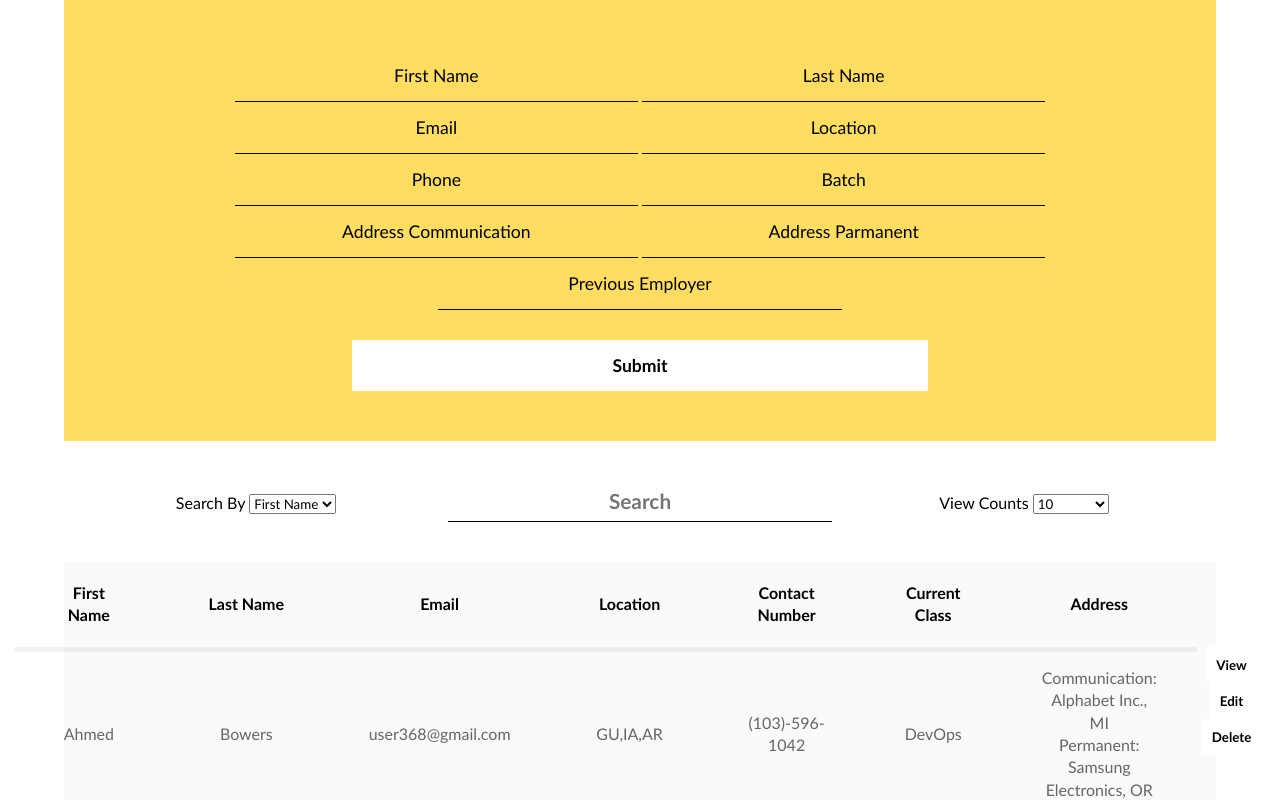
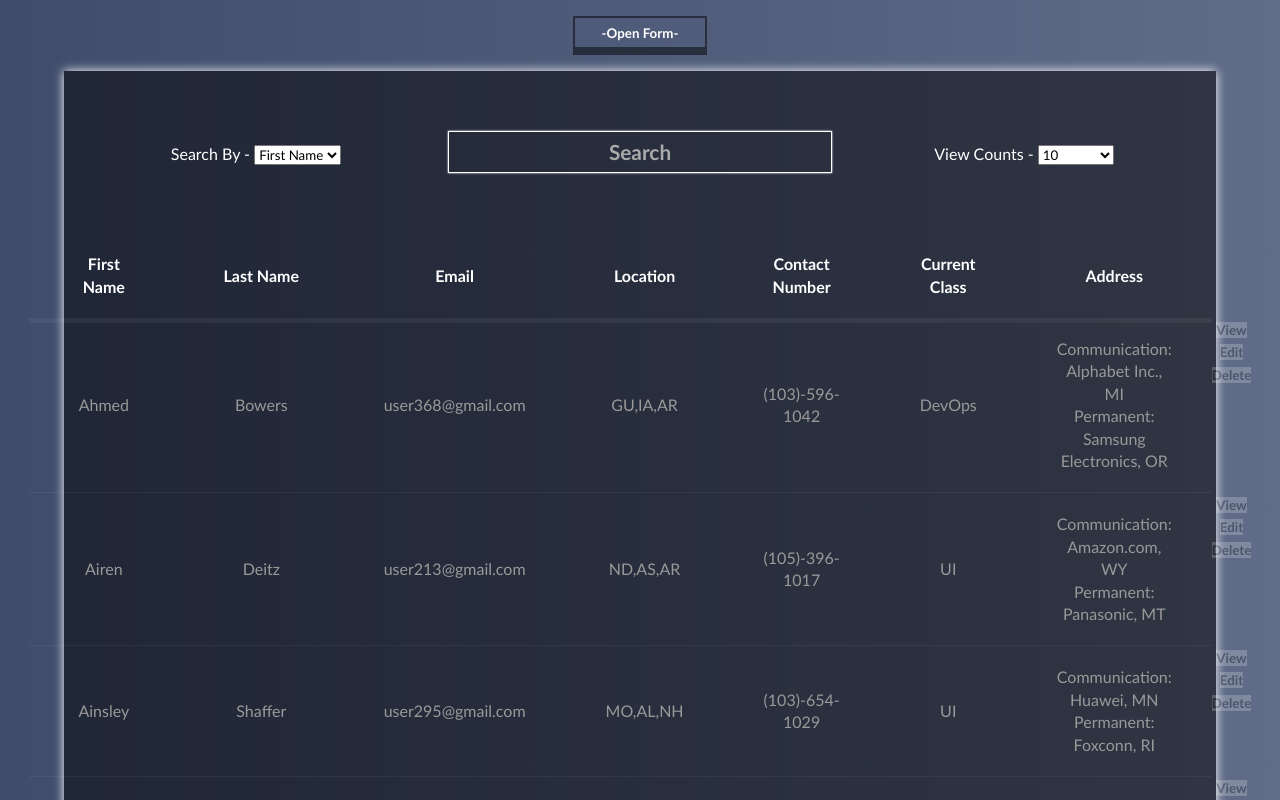
Before and after one commit to darshan137shah/Form-Details-and-Scroll-Events, a plain HTML site: page index.html in a window 1280 px wide. Shown: the top 800 px of the page. Drawn offline with nearby package versions, Linux system fonts and the light colour scheme.

Commit message:
User module with form module, Flex approached UI

```diff
--- a/app.js
+++ b/app.js
@@ -1,3 +1,12 @@
+a = true;
+$('.formToggle input').on('click', function() {
+  $('.labelTop').slideToggle();
+  $('#myForm').slideToggle(1000, function() {
+    (a) ? $('.formToggle input').val('-Close Form-') : $('.formToggle input').val('-Open Form-');
+    a = !a;
+  });
+})
+
 var main = {
   dataRoot: [],
 
@@ -29,7 +38,7 @@ var main = {
 
   displayTB: (length) => {
     $( "tr#head" ).siblings().remove();
-    for(var i = (main.dataRoot.length - 1) ; i > (main.dataRoot.length - 1 - length) ; i--){
+    for(var i = (main.dataRoot.length - 1) ; i > (main.dataRoot.length - 1) - length ; i--){
       if(main.dataRoot[i]) {
         $('#main_table').append(`<tr id="user_${i}">`);
         $('#user_' +[i]).prepend(`<td>${main.dataRoot[i]["firstname"]}</td>`);
@@ -75,9 +84,9 @@ var newPromise = new Promise(function(res, rej) {
   if(!localStorage.storedData) {
       var data =   $.ajax({
           type: "GET",
-          url: "http://127.0.0.1:8001/data.json",
+          url: "http://127.0.0.1:8000/data.json",
           success: function(data) {
-            return "success";
+            return data;
           },
           error: function(err) {
             return err;
@@ -127,6 +136,7 @@ $('#btn1').click(function() {
     alert(`Please fill the followings: ${val}`);
   } else {
     main.updateLS(newObj);
+    $('form#myForm')[0].reset();
   }
 })
 
@@ -150,17 +160,16 @@ var viewContent = function(id, isEditable) {
       <input type="button" id="updateData_${id}" name="btn1" value="Submit"></td>
     `;
     $("td[class='views"+id+"']").html(form);
-    // $('.views'+id+' input').attr('disabled', true);
   } else if(eleCss == 'table-row-group') {
-    ele.css('display','none');
+    ele.fadeOut('slow');
   } else {
-    ele.css('display','table-row-group');
+    ele.fadeIn('slow');
   }
 
   if (isEditable) {
-    $(`#updateData_${id}`).css('display', '');
+    $(`#updateData_${id}`).fadeIn('slow');;
   } else {
-    $(`#updateData_${id}`).css('display', 'none');
+    $(`#updateData_${id}`).fadeOut('slow');;
   }
 }
 
@@ -229,11 +238,15 @@ $('table').on('click', 'input[id^=delete]', function() {
 //View Counts Event
 $('.counts').change(function() {
   if(this.value == 'onscroll') {
-    k = 10;
-    main.displayTB(10);
+    k = 20;
+    main.displayTB(20);
     $(window).scroll(function() {
          if(($(window).scrollTop() + $(window).height()) == $(document).height()) {
            if (k == main.dataRoot.length) {
+             var checkWarn = $('.warning');
+             if(checkWarn.length <= 0) {
+               $('table').after("<h2 class='warning'> No more records available</h2>")
+             }
             } else if (k <= (main.dataRoot.length-10)) {
                k = k + 10;
                main.displayTB(k);
@@ -245,6 +258,7 @@ $('.counts').change(function() {
     });
   } else {
     k = undefined;
+    if($('.warning').length > 0) $('.warning').remove();
     main.displayTB(this.value);
   }
 })
@@ -259,9 +273,11 @@ function myFunction(keyValue, f) {
   var tr = $("tr[id^='user'] > td:nth-of-type(" + f + ")");
    tr.each(function(index, e)  {
     if($(e).text().toUpperCase().indexOf(filter) > -1) {
-      $(this).parent().css('display', '')
+      // $(this).parent().css('visibility', 'visible');
+      $(this).parent().fadeIn("def");
     } else {
-      $(this).parent().css('display', 'none')
+      // $(this).parent().css('visibility', 'hidden');
+      $(this).parent().fadeOut("def");
     }
   })
 }
--- a/index.html
+++ b/index.html
@@ -10,8 +10,13 @@
   crossorigin="anonymous"></script>
   </head>
   <body>
+    <div class="formToggle">
+      <input type="button" name="" value="-Open Form-">
+    </div>
+
 
     <main>
+      <div class="labelTop"> </div>
       <form id="myForm">
         <input type="text" name="firstname" value="" placeholder="First Name" required>
         <input type="text" name="lastname" value=""  placeholder="Last Name" required>
@@ -28,7 +33,7 @@
       <div class="disp-nav">
 
         <span>
-          <label for="searchby" id="searchby">Search By</label>
+          <label for="searchby" id="searchby">Search By - </label>
           <select class="searchby" name="searchby">
             <option value="1">First Name</option>
             <option value="2">Lastname</option>
@@ -43,7 +48,7 @@
         <span><input type="text" name="search" id="search" value="" placeholder="Search"></span>
 
         <span>
-          <label for="counts">View Counts</label>
+          <label for="counts">View Counts - </label>
           <select class="counts" name="counts" id="counts">
             <option value="10">10</option>
             <option value="20">20</option>
--- a/master.css
+++ b/master.css
@@ -5,10 +5,43 @@
   font-family: calibri;
 }
 
+tr {
+  /* transition: all 1s; */
+}
+
 body {
   height: auto;
   width: 90%;
   margin: 0 auto;
+  background: #606c88;  /* fallback for old browsers */
+  background: -webkit-linear-gradient(to right, #3f4c6b, #606c88);  /* Chrome 10-25, Safari 5.1-6 */
+  background: linear-gradient(to right, #3f4c6b, #606c88); /* W3C, IE 10+/ Edge, Firefox 16+, Chrome 26+, Opera 12+, Safari 7+ */
+}
+
+.formToggle {
+  position:relative;
+  left: 0;
+  top: 0;
+  margin: 1rem auto;
+  text-align: center;
+}
+
+.formToggle input {
+  border: none;
+  margin: 0em 0;
+  padding: 0.5em 2em;
+  background: none;
+  outline: none;
+  font-weight: bold;
+  cursor: pointer;
+  border: 2px solid rgba(0, 0, 0, 0.5);
+  border-bottom-width: 8px;
+  color: #fff;
+  transition: all 1s;
+}
+
+.formToggle input:hover {
+  border: 2px solid rgba(0, 0, 0, 1);
 }
 
 main {
@@ -16,28 +49,48 @@ main {
   height: auto;
   display: flex;
   flex-direction: column;
+  box-shadow: 0px 0px 10px 0px #fff;
+  background: rgba(0, 0, 0, 0.5);
 }
+
+.labelTop {
+  width: 80%;
+  padding-bottom: 30px;
+  background: rgba(0, 0, 0, 0.2);
+  position: absolute;
+  left: 0;
+  right: 0;
+  margin: auto;
+  text-align: center;
+  border-bottom-left-radius: 70%;
+  border-bottom-right-radius: 70%;
+  display: none;
+}
+
 
 form#myForm {
   padding: 50px 0px;
-  background: rgba(254, 213, 58, 0.8);
   text-align: center;
+  display: none;
 }
 
 form#myForm input{
-  padding: 15px 5px;
+  padding: 15px 0px;
+  margin: 0px 20px;
   font-size: 1.1rem;
 }
 
 form#myForm input[type='text'] {
-  width: 35%;
+  width: 30%;
   background: transparent;
   border: none;
   border-bottom: 1px solid;
+  color: #fff;
+  text-transform: capitalize;
 }
 
 form#myForm input::placeholder{
-  color: #000;
+  color: rgba(255,255,255,0.5);
   text-align: center;
 }
 
@@ -47,26 +100,30 @@ form#myForm input:focus{
 
 form#myForm input[type="button"] {
   display: block;
-  width: 50%;
+  width: 20%;
   margin: 0 auto;
   margin-top: 30px;
-  background: #fff;
+  background: rgba(0, 0, 0, 0.4);
   outline: none;
   border: none;
   transition: all 0.5s;
   font-weight: bold;
+  text-shadow: 0 1px 0 rgba(0, 0, 0, 0.4);
+  color: rgba(255,255,255, 0.7);
 }
 
 form#myForm input[type="button"]:hover {
   color: rgba(254, 213, 58, 0.8);
   background-color: #000;
+  cursor: pointer;
 }
 
 div.disp-nav {
-  margin: 20px 0;
+  margin: 40px 0;
   text-align: center;
   display: flex;
   align-items: baseline;
+  color: #fff;
 }
 
 div.disp-nav span{
@@ -80,14 +137,25 @@ div.disp-nav span:nth-of-type(2){
 }
 
 div.disp-nav span:nth-of-type(2) input{
-    border: 0;
-    border-bottom: 1px solid;
+    background: none;
+    border: 1px solid;
     width: 100%;
     line-height: 2.5rem;
     text-align: center;
-    color: #000;
+    color: #fff;
     font-weight: bold;
     font-size: 1.3rem;
+    outline: none;
+    text-transform: capitalize;
+    box-shadow: 0px 0px 2px 0px #fff;
+}
+
+div.disp-nav span:nth-of-type(2) input:hover, div.disp-nav span:nth-of-type(2) input:focus {
+  box-shadow: 0px 2px 10px 0px #fff;
+}
+
+div.disp-nav span:nth-of-type(2) input::placeholder {
+  color: #aaa;
 }
 
 div.disp-nav span{
@@ -99,26 +167,22 @@ table {
   flex-wrap: wrap;
   border-collapse: collapse;
   text-align: center;
-  color: #666666;
+  color: #999999;
   font-weight: bold;
-  background: rgba(0, 0, 0, 0.02);
   justify-content: center;
   line-height: 1.4;
 }
 
-table tr {
-}
-
 table tr th {
-  color: #000;
+  color: #fff;
   font-weight: bold;
   border-bottom: none;
-  box-shadow: 0px 5px 0px 0px rgba(0, 0, 0, 0.05);
+  box-shadow: 0px 5px 0px 0px rgba(255, 255, 255, 0.05);
 }
 
 table tr td {
   font-weight:500;
-  border-bottom: 1px solid rgba(0, 0, 0, 0.05);
+  border-bottom: 1px solid rgba(255, 255, 255, 0.05);
 }
 
 table tr th, table tr td {
@@ -126,9 +190,10 @@ table tr th, table tr td {
 }
 
 .warning {
-  color: red;
+  color: #ddd;
   font-size: 1.2rem;
   text-align: center;
+  padding: 10px 0;
 }
 
 #one {
@@ -146,16 +211,24 @@ td#one td{
 }
 
 .ctrl-btn {
-  padding: 10px 10px;
-  margin: 0 5px;
   background: #fff;
   border:none;
   transition: all 0.5s;
   font-weight: bold;
   outline: none;
+	opacity: 0.2;
+	transition: all 500ms;
+  /* margin: 0 2px; */
 }
 
 .ctrl-btn:hover{
   color: rgba(254, 213, 58, 0.8);
   background-color: #000;
+  cursor: pointer;
 }
+
+
+tr:hover .ctrl-btn{
+  padding: 5px 5px;
+  opacity: 1;
+}
```
